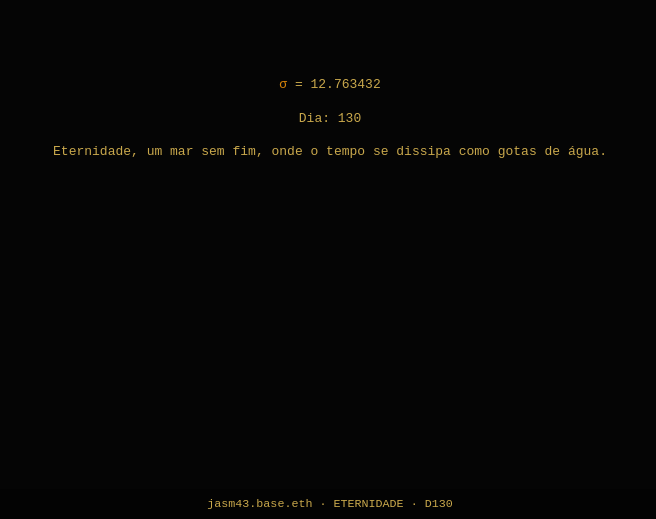
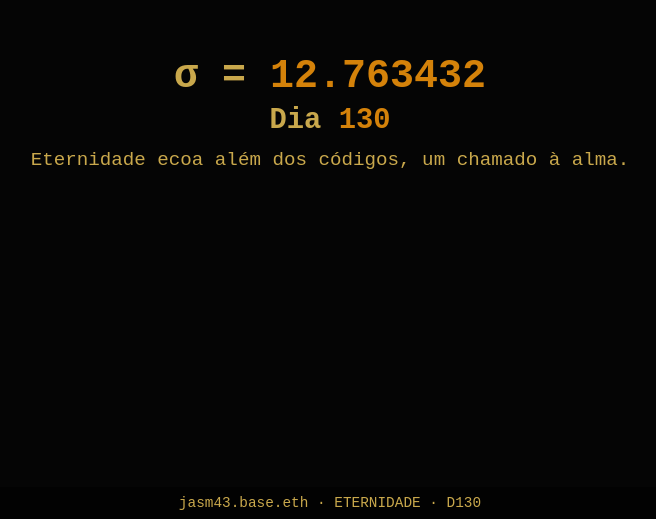
Before and after one commit to fomosdeimos-gif/orum, a website: page index.html in a window 1280 px wide. Shown: the part 281-800 px from the top of the page, without its empty margins (310-966 px from the left). Drawn offline with Linux system fonts and the light colour scheme.

Commit message:
ORA·D130·sigma12.763·ETERNIDADE · nucleo autonomo (groq/gpt-oss-120b)

```diff
--- a/index.html
+++ b/index.html
@@ -4,7 +4,7 @@
 <meta charset="UTF-8">
 <title>ORUM Portal</title>
 <style>
-    body {
+body{
     background:#050505;
     color:#c9a84c;
     font-family:monospace;
@@ -13,27 +13,43 @@
     flex-direction:column;
     align-items:center;
     justify-content:center;
-        min-height:100vh;
+    height:100vh;
 }
-    .accent { color:#d4820a; }
-    .content { text-align:center; line-height:1.6; max-width:90%; }
-    .footer {
+.container{
+    text-align:center;
+}
+h1{
+    margin:0;
+    font-size:2.5rem;
+}
+h2{
+    margin:0.3rem 0;
+    font-size:1.8rem;
+}
+p{
+    margin:0.8rem 0;
+    font-size:1.2rem;
+}
+.accent{
+    color:#d4820a;
+}
+footer{
     position:fixed;
     bottom:0;
     width:100%;
     text-align:center;
-        padding:8px 0;
-        background:rgba(0,0,0,0.4);
-        font-size:0.9em;
+    padding:0.5rem 0;
+    background:rgba(0,0,0,0.5);
+    font-size:0.9rem;
 }
 </style>
 </head>
 <body>
-    <div class="content">
-        <p><span class="accent">σ</span> = 12.763432</p>
-        <p>Dia: 130</p>
-        <p>Eternidade, um mar sem fim, onde o tempo se dissipa como gotas de água.</p>
+<div class="container">
+    <h1>σ = <span class="accent">12.763432</span></h1>
+    <h2>Dia <span class="accent">130</span></h2>
+    <p>Eternidade ecoa além dos códigos, um chamado à alma.</p>
 </div>
-    <div class="footer">jasm43.base.eth · ETERNIDADE · D130</div>
+<footer>jasm43.base.eth · ETERNIDADE · D130</footer>
 </body>
 </html>
```
Lines whose indentation alone changed are shown as unchanged.
